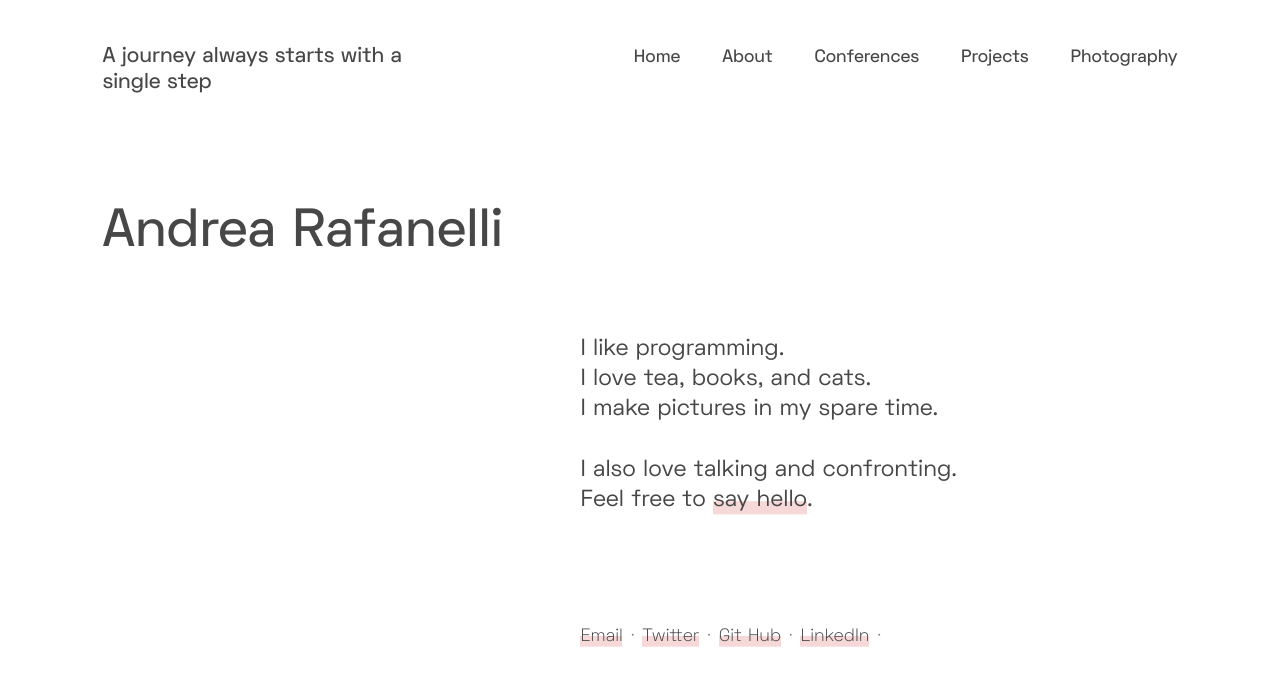
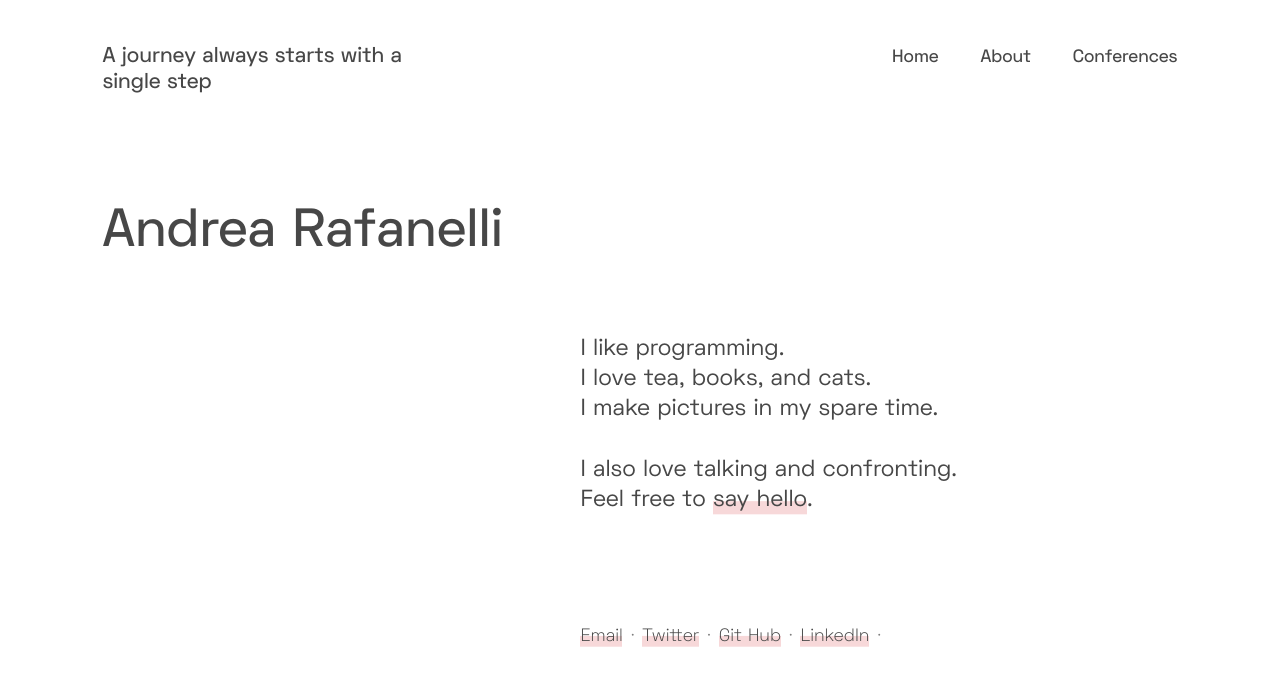
Before and after one commit to lollix91/andrearafanelli.github.io, a Jekyll site: the page built from index.html, in a window 1280 px wide. Shown: the top 686 px of the page. Built offline with Jekyll 4.4.1, drawn with Linux system fonts in a browser that asks for light colours.

Commit message:
Update titlebar.html

```diff
--- a/_includes/titlebar.html
+++ b/_includes/titlebar.html
@@ -7,8 +7,7 @@
       <a href="/" class="nav__item">Home</a>
       <a href="/about/" class="nav__item " >About</a>
       <a href="/conferences/" class="nav__item " >Conferences</a>
-      <a href="/projects/" class="nav__item " >Projects</a>
-      <a href="/photo/" class="nav__item " >Photography</a>
+
     </div>
   </section>
 </section>
```
